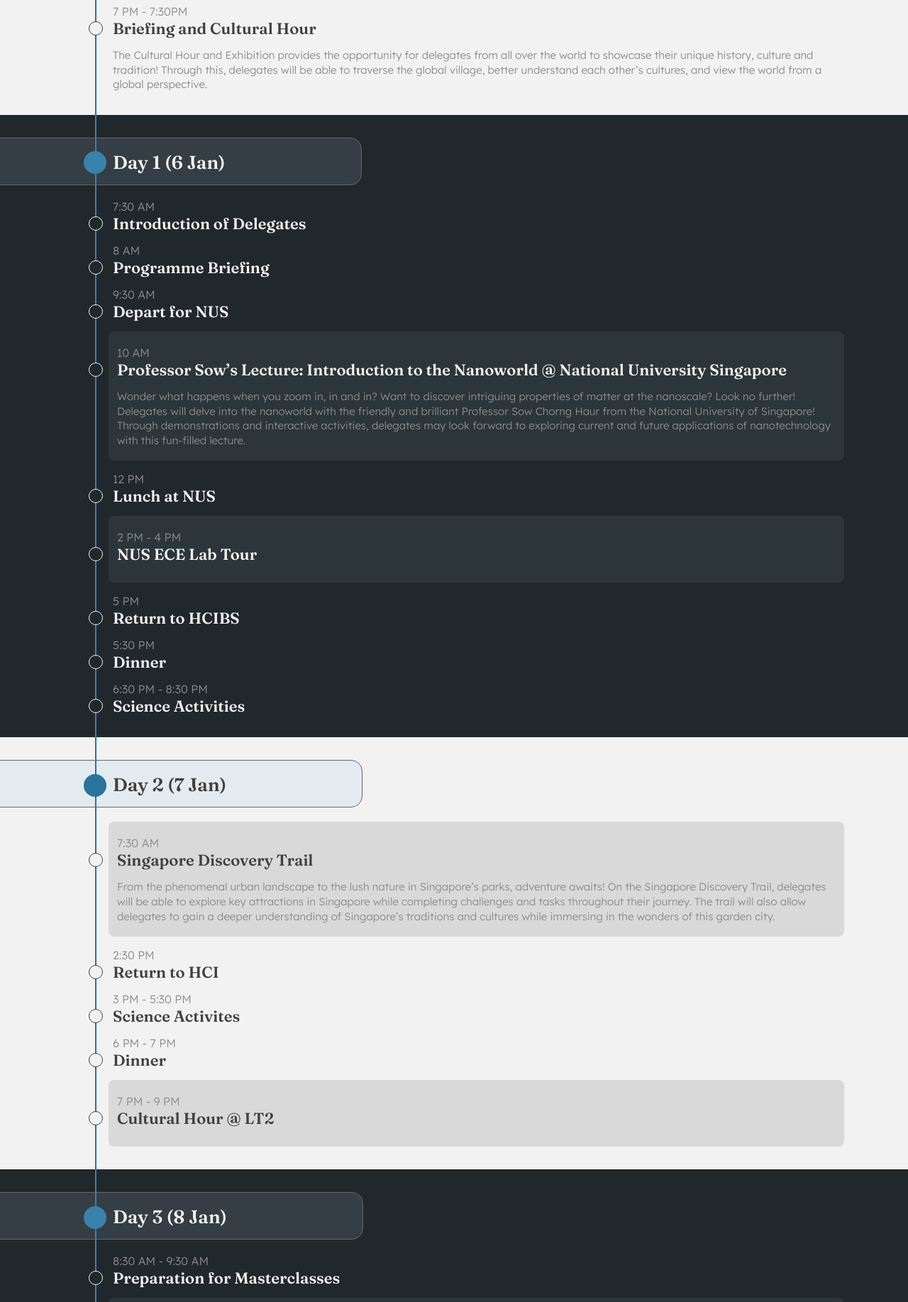
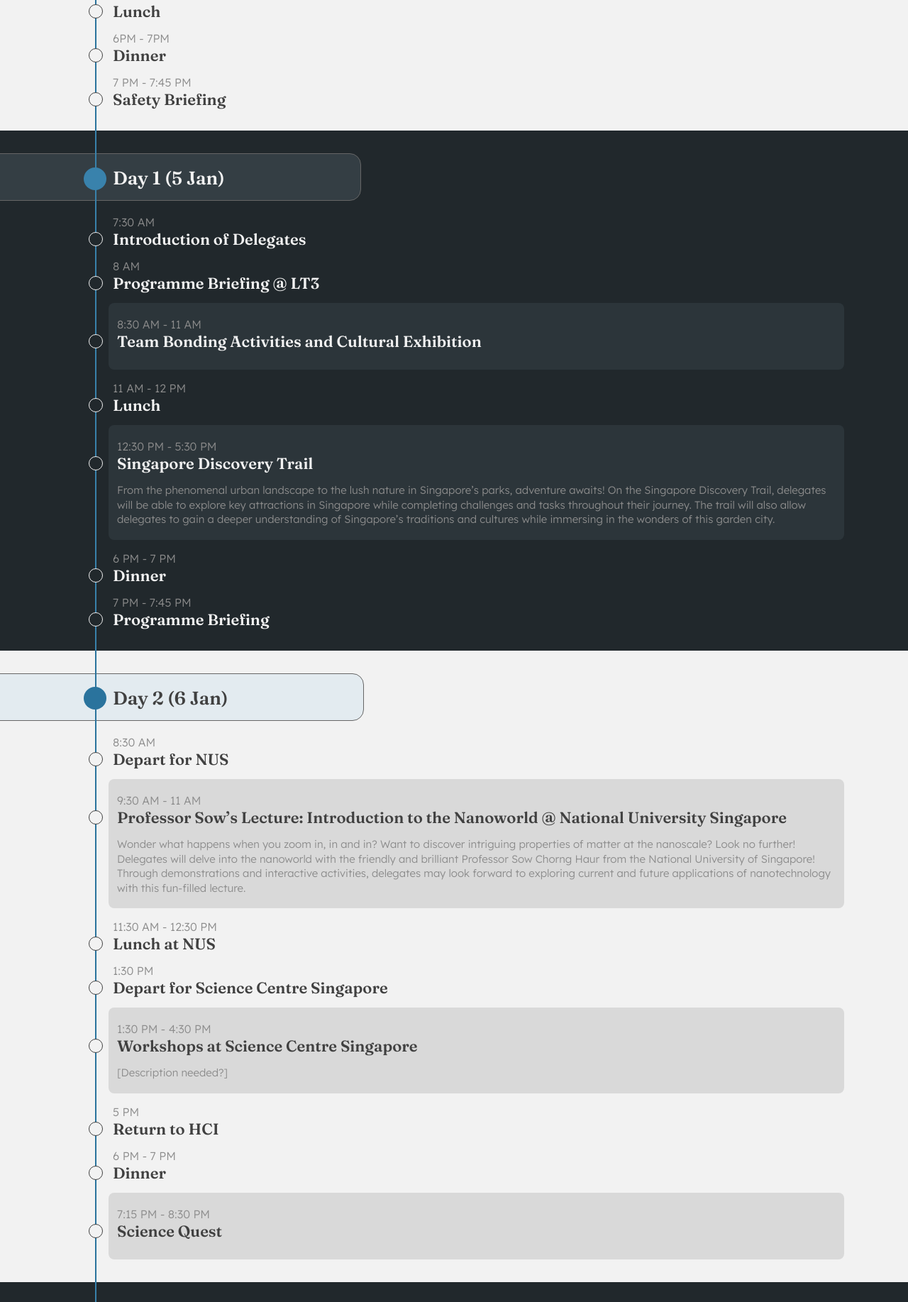
Before and after one commit to isyfmnp/isyf26, a Nuxt app: page /programme in a window 1280 px wide. Shown: the part 2037-3872 px from the top of the page at 71% size. Built offline with nearby package versions, Linux system fonts and the light colour scheme.

Commit message:
finalise programme timeline

```diff
--- a/pages/programme.vue
+++ b/pages/programme.vue
@@ -294,14 +294,15 @@ onMounted(() => {
 });
 
 const days = [
-  "Day 0 (5 Jan)",
-  "Day 1 (6 Jan)",
-  "Day 2 (7 Jan)",
-  "Day 3 (8 Jan)",
-  "Day 4 (9 Jan)",
-  "Day 5 (10 Jan)",
+  "Day 0 (4 Jan)",
+  "Day 1 (5 Jan)",
+  "Day 2 (6 Jan)",
+  "Day 3 (7 Jan)",
+  "Day 4 (8 Jan)",
+  "Day 5 (9 Jan)",
 ];
 
+// NOTE: breakfast was not included in event timeline for 2026.
 const events = [
   [
     // Day 0
@@ -309,15 +310,19 @@ const events = [
       // image:"/images/artwork.webp",
       name: "Arrival of Delegates",
       description: "Welcome to Singapore!",
+      highlight: true,
+    },
+    {
+      name: "Lunch",
+      time: "11 AM - 12 PM",
     },
     {
       name: "Dinner",
-      time: "6 PM",
+      time: "6PM - 7PM"
     },
     {
-      name: "Briefing and Cultural Hour",
-      time: "7 PM - 7:30PM",
-      description: "The Cultural Hour and Exhibition provides the opportunity for delegates from all over the world to showcase their unique history, culture and tradition! Through this, delegates will be able to traverse the global village, better understand each other’s cultures, and view the world from a global perspective.",
+      name: "Safety Briefing",
+      time: "7 PM - 7:45 PM",
     },
   ],
   [
@@ -327,68 +332,72 @@ const events = [
       time: "7:30 AM",
     },
     {
-      name: "Programme Briefing",
+      name: "Programme Briefing @ LT3",
       time: "8 AM",
     },
     {
-      name: "Depart for NUS",
-      time: "9:30 AM",
+      name: "Team Bonding Activities and Cultural Exhibition ",
+      time: "8:30 AM - 11 AM",
+      highlight: true,
     },
     {
-      name: "Professor Sow’s Lecture: Introduction to the Nanoworld @ National University Singapore",
-      time: "10 AM",
+      name: "Lunch",
+      time: "11 AM - 12 PM",
+    },
+    {
+      name: "Singapore Discovery Trail",
+      time: "12:30 PM - 5:30 PM",
       highlight: true,
       description:
-        "Wonder what happens when you zoom in, in and in? Want to discover intriguing properties of matter at the nanoscale? Look no further! Delegates will delve into the nanoworld with the friendly and brilliant Professor Sow Chorng Haur from the National University of Singapore! Through demonstrations and interactive activities, delegates may look forward to exploring current and future applications of nanotechnology with this fun-filled lecture.",
-    },
-    {
-      name: "Lunch at NUS",
-      time: "12 PM",
-    },
-    {
-      name: "NUS ECE Lab Tour",
-      time: "2 PM - 4 PM",
-      highlight: true,
-      description: "",
-    },
-    {
-      name: "Return to HCIBS",
-      time: "5 PM",
-    },
-    {
-      name: "Dinner",
-      time: "5:30 PM",
-    },
-    {
-      name: "Science Activities",
-      time: "6:30 PM - 8:30 PM",
-    },
-  ],
-  [
-    // Day 2
-    {
-      name: "Singapore Discovery Trail",
-      time: "7:30 AM",
-      highlight: true,
-      description:
-        "From the phenomenal urban landscape to the lush nature in Singapore’s parks, adventure awaits! On the Singapore Discovery Trail, delegates will be able to explore key attractions in Singapore while completing challenges and tasks throughout their journey. The trail will also allow delegates to gain a deeper understanding of Singapore’s traditions and cultures while immersing in the wonders of this garden city. ",
-    },
-    {
-      name: "Return to HCI",
-      time: "2:30 PM",
-    },
-    {
-      name: "Science Activites",
-      time: "3 PM - 5:30 PM",
+        "From the phenomenal urban landscape to the lush nature in Singapore’s parks, adventure awaits! On the Singapore Discovery Trail, delegates will be able to explore key attractions in Singapore while completing challenges and tasks throughout their journey. The trail will also allow delegates to gain a deeper understanding of Singapore’s traditions and cultures while immersing in the wonders of this garden city.",
     },
     {
       name: "Dinner",
       time: "6 PM - 7 PM",
     },
     {
-      name: "Cultural Hour @ LT2",
-      time: "7 PM - 9 PM",
-      highlight: true
+      name: "Programme Briefing",
+      time: "7 PM - 7:45 PM",
+    },
+  ],
+  [
+    // Day 2
+    {
+      name: "Depart for NUS",
+      time: "8:30 AM",
+    },
+    {
+      name: "Professor Sow’s Lecture: Introduction to the Nanoworld @ National University Singapore",
+      time: "9:30 AM - 11 AM",
+      highlight: true,
+      description: "Wonder what happens when you zoom in, in and in? Want to discover intriguing properties of matter at the nanoscale? Look no further! Delegates will delve into the nanoworld with the friendly and brilliant Professor Sow Chorng Haur from the National University of Singapore! Through demonstrations and interactive activities, delegates may look forward to exploring current and future applications of nanotechnology with this fun-filled lecture.",
+    },
+    {
+      name: "Lunch at NUS",
+      time: "11:30 AM - 12:30 PM"
+    },
+    {
+      name: "Depart for Science Centre Singapore",
+      time: "1:30 PM",
+    },
+    {
+      name: "Workshops at Science Centre Singapore",
+      highlight: true,
+      time: "1:30 PM - 4:30 PM",
+      description: "[Description needed?]",
+    },
+    {
+      name: "Return to HCI",
+      time: "5 PM",
+    },
+    {
+      name: "Dinner",
+      time: "6 PM - 7 PM",
+    },
+    {
+      name: "Science Quest",
+      time: "7:15 PM - 8:30 PM",
+      highlight: true,
     },
   ],
   [
@@ -406,33 +415,27 @@ const events = [
     },
     {
       name: "Lunch",
-      time: "11:15 AM - 12:30 PM",
+      time: "11:30 AM - 12:30 PM",
     },
     {
-      name: "Depart for Science Centre",
-      time: "12:30 PM",
+      name: "Singapore Art and Science Museum",
+      time: "1:30 PM - 5 PM",
+      highlight: true,
+      description: "[Description needed?]"
+    },
+    {
+      name: "Return to HCI",
+      time: "5 PM",
+    },
+    {
+      name: "Dinner",
+      time: "6 PM - 7 PM",
     },
     {
       name: "Science Quest",
-      time: "1 PM - 4 PM",
+      time: "7:15 PM - 8:30 PM",
       highlight: true,
-      description: "",
-    },
-    {
-      name: "Return to HCIBS",
-      time: "4 PM",
-    },
-    {
-      name: "Cultural Exhibition and Dinner",
-      time: "5 PM - 7 PM",
-      highlight: true,
-      description: "",
-    },
-    {
-      name: "Cultural Hour @ LT2",
-      time: "7 PM - 9 PM",
-      highlight: true,
-    },
+    }
   ],
   [
     // Day 4
@@ -449,15 +452,15 @@ const events = [
     },
     {
       name: "Lunch",
-      time: "12 AM - 1 PM",
+      time: "11:30 PM - 12:30 PM",
     },
     {
       name: "Seated for Keynote Lecture",
-      time: "1:15 PM",
+      time: "1:45 PM",
     },
     {
       name: "ISYF Keynote Lecture",
-      time: "1:30 PM - 3 PM",
+      time: "2 PM - 3:30 PM",
       highlight: true,
       description:
         "Hear from the insights of Nobel Laureates during the Keynote Lecture, which will also be the flagship event of ISYF 2025. After which, take a tour around the Poster Exhibition, where student delegates will share their scientific research with eminent scientists, educators, and other fellow delegates! ",
@@ -468,25 +471,25 @@ const events = [
       highlight: true,
     },
     {
-      name: "Team Bonding Activities",
-      time: "4:30 PM - 9 PM",
+      name: "Dinner Out",
+      time: "5 PM - 9 PM",
     },
   ],
   [
     // Day 5
     {
-      name: "Science Activity Solutions",
-      time: "8 AM - 10 AM",
+      name: "Science Quest and Poster Presentation",
+      time: "8:30 AM - 10 AM",
       highlight: true,
       description:
         "The collaborative science activity promises to tickle delegates’ thinking caps as they explore the art of geometry and principles of physics. This will culminate into a group presentation, where delegates will share their ideas with their peers. The thrill of discovery awaits! ",
     },
     {
       name: "Depart for Hotel",
-      time: "11 AM",
+      time: "10 AM - 11:15 AM",
     },
     {
-      name: "Closing Lunch & Farewell",
+      name: "Closing Lunch and Farewell",
       time: "12 PM - 3 PM",
       highlight: true,
       description:
@@ -495,7 +498,7 @@ const events = [
     {
       name: "Final Departure",
       time: "3 PM",
-      description: "Thanks for coming for ISYF 2025!",
+      description: "Thanks for coming for ISYF 2026!",
     },
   ],
 ];
```
